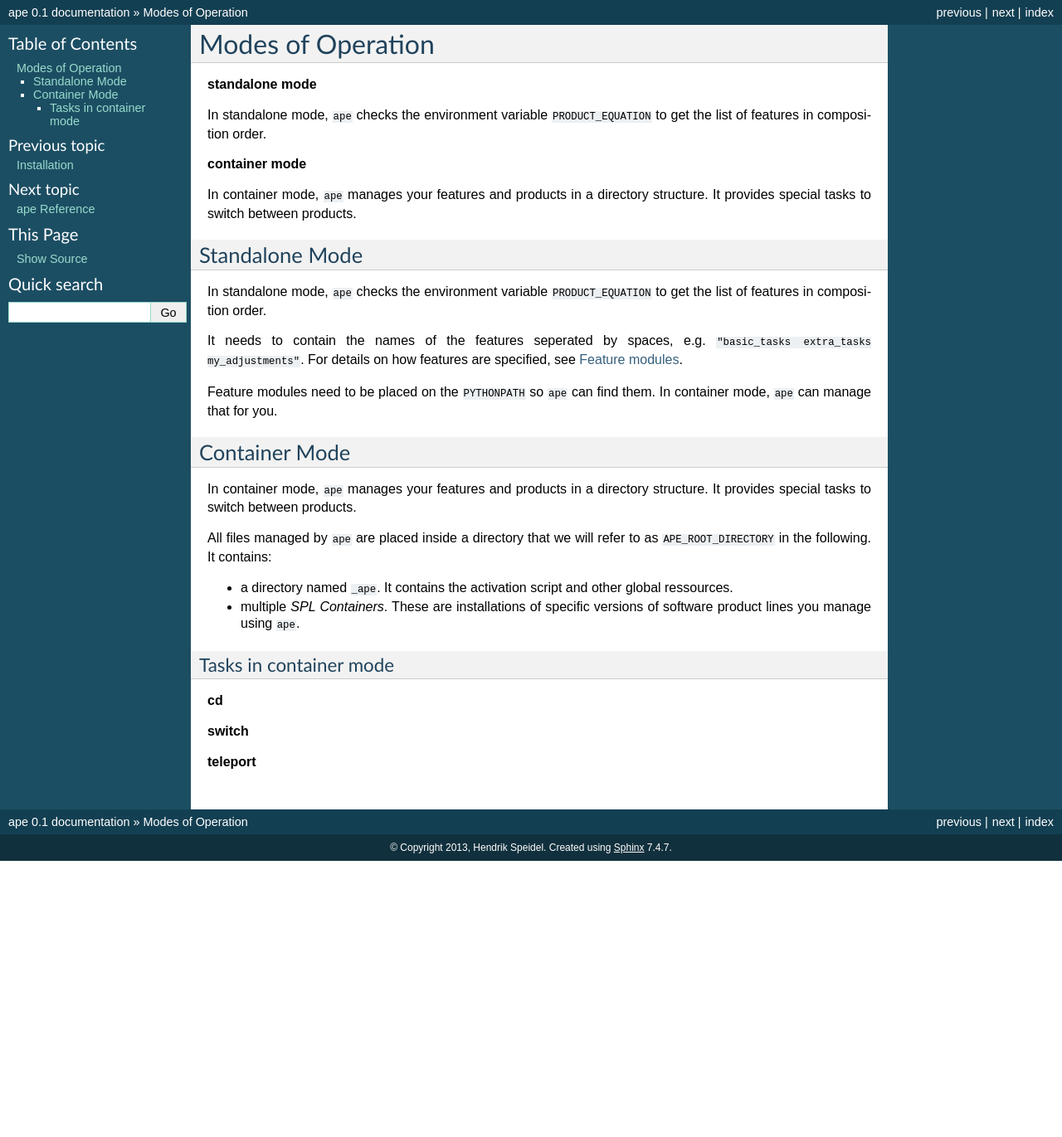
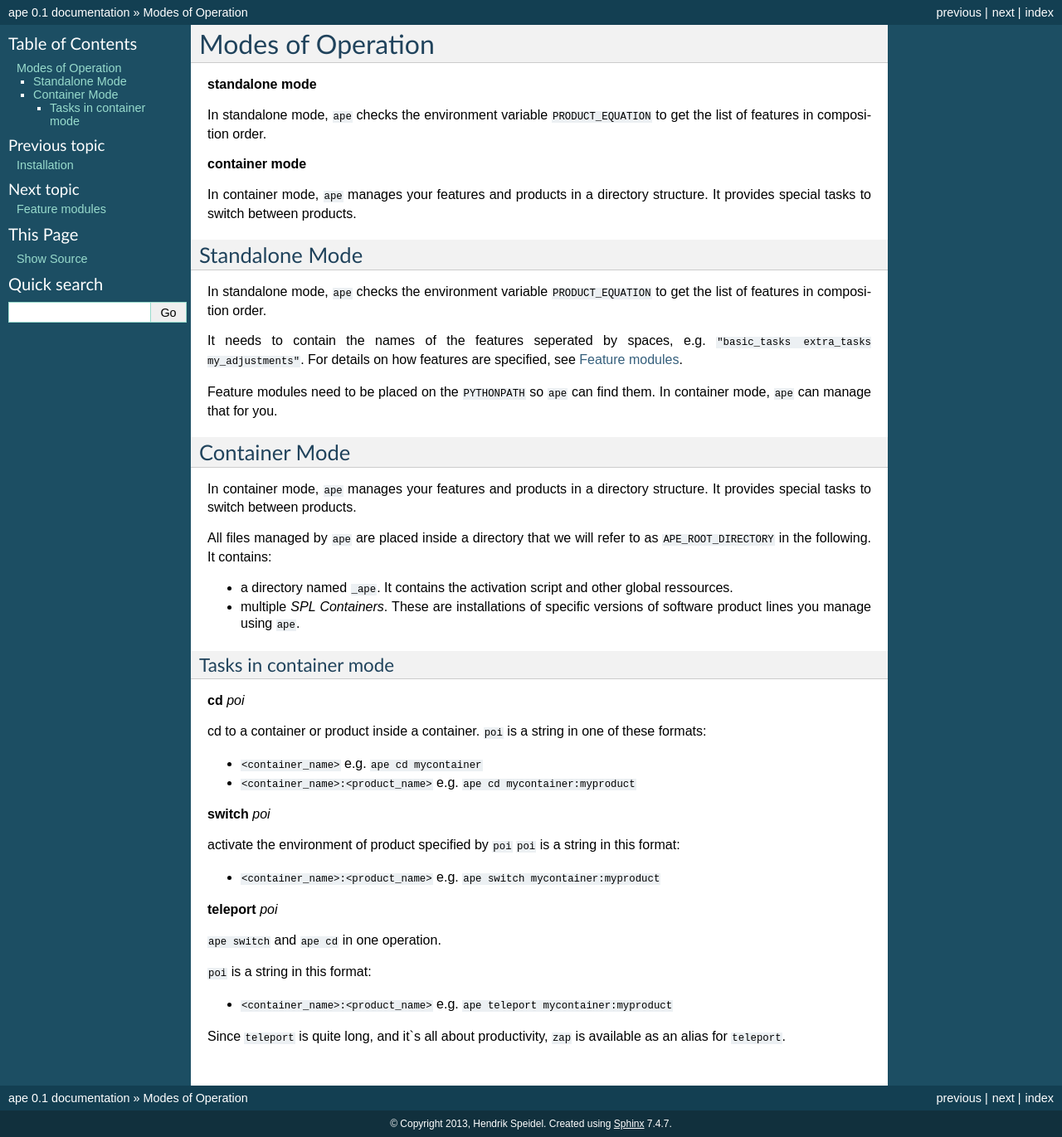
Before and after one commit to henzk/ape, a Sphinx documentation site: the page built from docs/modes.rst, in a window 1280 px wide. Shown: the whole page at 83% size. Built offline with Sphinx 7.4.7, drawn with Linux system fonts in a browser that asks for light colours; formulas are drawn with MathJax 3; the version number is read from the project's files by our own code; before the commit the page ends 1038 px from its top, so only the background shows below that.

Commit message:
better docs -improved reference -container mode tasks documented

```diff
--- a/docs/modes.rst
+++ b/docs/modes.rst
@@ -42,10 +42,29 @@
 ---------------------------
 
 
-**cd**
+**cd** *poi*
+
+cd to a container or product inside a container.
+``poi`` is a string in one of these formats:
+
+- ``<container_name>`` e.g. ``ape cd mycontainer``
+- ``<container_name>:<product_name>`` e.g. ``ape cd mycontainer:myproduct``
 
 
-**switch**
+**switch** *poi*
+
+activate the environment of product specified by ``poi``
+``poi`` is a string in this format:
+
+- ``<container_name>:<product_name>`` e.g. ``ape switch mycontainer:myproduct``
 
 
-**teleport**
+**teleport** *poi*
+
+``ape switch`` and ``ape cd`` in one operation.
+
+``poi`` is a string in this format:
+
+- ``<container_name>:<product_name>`` e.g. ``ape teleport mycontainer:myproduct``
+
+Since ``teleport`` is quite long, and it`s all about productivity, ``zap`` is available as an alias for ``teleport``.
```
Also changed, not shown: docs/reference.rst (+14 -4 lines).
